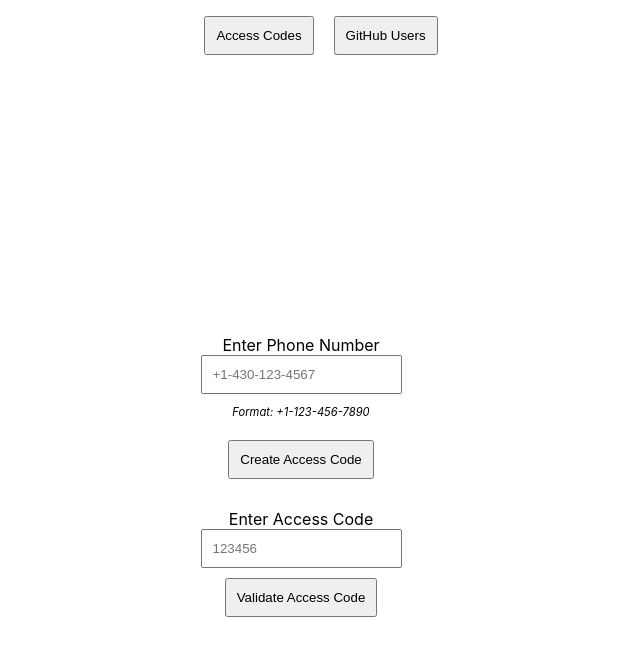
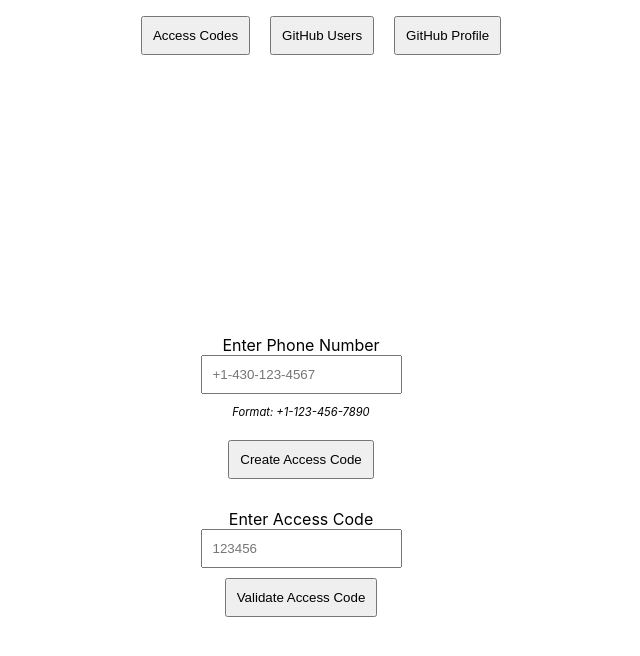
Before and after one commit to TracK92/React_Front_End, a React (Create React App) app: page / in a window 1280 px wide. Shown: the top 656 px of the page, without its empty margins (339-979 px from the left). Built offline with nearby package versions, Linux system fonts and the light colour scheme; the HTML template or start-up script is replaced by a standard one.

Commit message:
Add profiles to the navbar

```diff
--- a/src/Components/Navigation/Navbar.js
+++ b/src/Components/Navigation/Navbar.js
@@ -20,6 +20,11 @@ const Navbar = () => {
               GitHub Users
             </button>
           </li>
+          <li>
+            <button onClick={() => navigate("/profile")}>
+              GitHub Profile
+            </button>
+          </li>
         </ul>
       </nav>
     </header>
```
